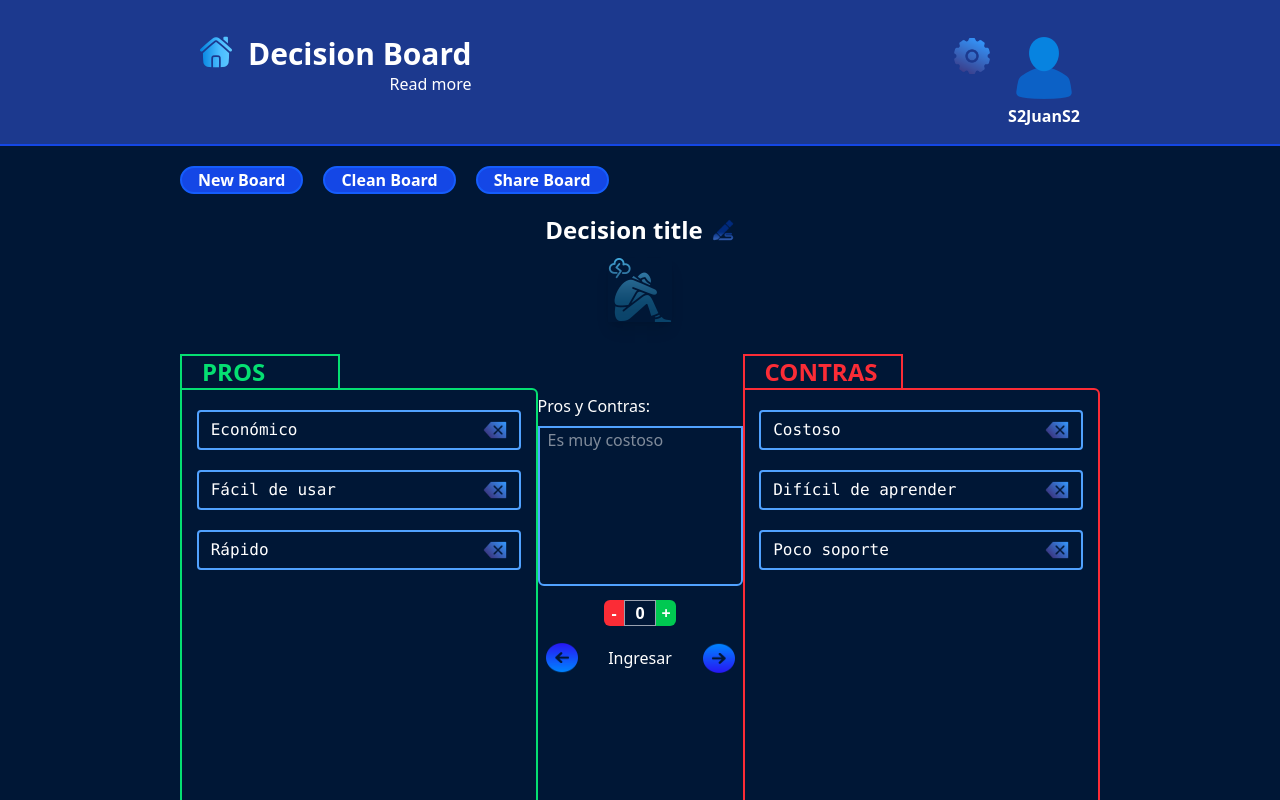
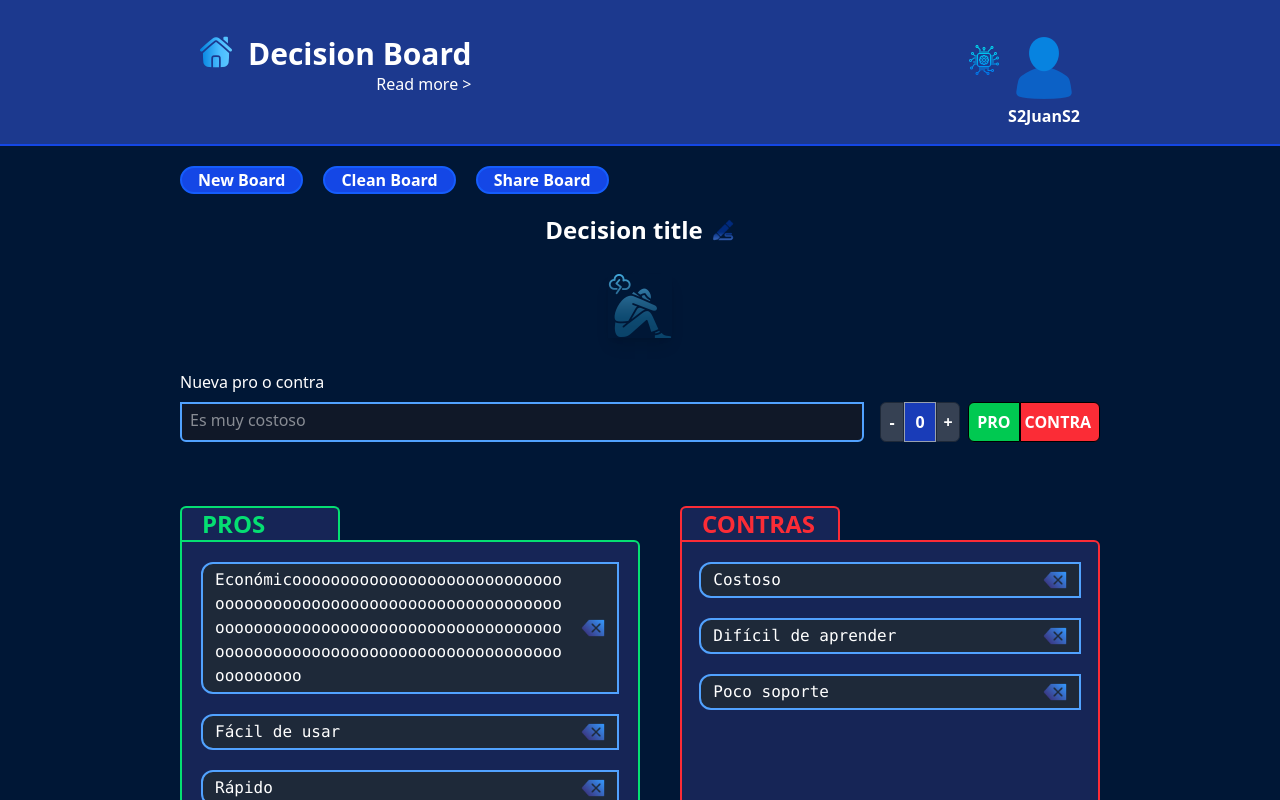
Before and after one commit to S2JuanS2/S2JuanS2.github.io, a React (Vite) app: page / in a window 1280 px wide. Shown: the top 800 px of the page. Built offline with nearby package versions, Linux system fonts and the light colour scheme.

Commit message:
Mejoras visuales

```diff
--- a/src/App.jsx
+++ b/src/App.jsx
@@ -33,10 +33,12 @@ function App(){
     return(
       <div>
         <Header></Header>
-        <Nav></Nav>
-        <Title></Title>
-        <Board></Board>
-        <Footer></Footer>
+        <div className="ml-45 mr-45">
+          <Nav></Nav>
+          <Title></Title>
+          <Board></Board>
+          <Footer></Footer>
+        </div>
       </div>
     );
   }
--- /dev/null
+++ b/src/components/AddFactor.jsx
@@ -0,0 +1,21 @@
+import NumberInput from './NumberInput';
+
+function AddFactor(){
+    return(
+        <div >
+            <h1 className="text-white mb-2 mt-8">Nueva pro o contra</h1>
+            <div className="flex justify-between mt-2">
+                <textarea type="text" className="border-2 border-blue-400 text-white rounded-b-md resize-none overflow-hidden h-10 w-11/12 pl-2 pr-2 pt-1 mr-2 mb-8 bg-gray-900" placeholder="Es muy costoso" maxLength={80}/>
+                <div className="ml-2 mr-2">
+                    <NumberInput></NumberInput>
+                </div>
+                <div className="flex flex-row justify-center">
+                    <button className="text-white bg-green-500 focus:outline-none w-auto cursor-pointer rounded-l-md font-bold p-1 pl-2 pr-2 h-10 border-1 border-black hover:border-1 hover:border-white transition-colors duration-300">PRO</button>
+                    <button className="text-white bg-red-500 focus:outline-none w-auto cursor-pointer rounded-r-md font-bold p-1 pr-2 h-10 border-1 border-black hover:border-1 hover:border-white transition-colors duration-300">CONTRA</button>
+                </div>
+            </div>
+        </div>
+    )
+}
+
+export default AddFactor;
--- a/src/components/Board.jsx
+++ b/src/components/Board.jsx
@@ -1,30 +1,20 @@
 import React from 'react';
 import CardList from "./CardList";
-import NumberInput from './NumberInput';
+import AddFactor from './AddFactor';
 
 function Board(){
 
     {/*TESST*/}
-    const pros = ["Económico", "Fácil de usar", "Rápido"];
+    const pros = ["Económicooooooooooooooooooooooooooooooooooooooooooooooooooooooooooooooooooooooooooooooooooooooooooooooooooooooooooooooooooooooooooooooooooooooooooooooooo", "Fácil de usar", "Rápido"];
     const contras = ["Costoso", "Difícil de aprender", "Poco soporte"];
 
     return (
-        <div className="flex justify-between ml-45 mr-45 mt-8 mb-50">
-            <CardList customClass="text-green-400" items={pros}>PROS</CardList>
-            <div className="mt-10">
-                <h1 className="text-white mb-2">Pros y Contras:</h1>
-                <textarea type="text" className="border-2 border-blue-400 text-white rounded-b-md resize-none overflow-hidden h-40 pl-2 pr-2" placeholder="Es muy costoso" maxLength={80}/>
-                <div>
-                    {/* NumberInput */}
-                    <NumberInput></NumberInput>
-                </div>
-                <div className="flex flex-row justify-between">
-                    <img src="/images/load.png" alt="load" className="w-8 h-8 ml-2 mt-2 cursor-pointer"/>
-                    <h3 className='mt-3 text-white font-medium'>Ingresar</h3>
-                    <img src="/images/load.png" alt="load" className="w-8 h-8 mr-2 mt-2 cursor-pointer transform rotate-180"/>
-                </div>
+        <div>
+            <AddFactor></AddFactor>
+            <div className="flex justify-between gap-x-10 mt-8 mb-50">
+                <CardList customClass="text-green-400" items={pros}>PROS</CardList>
+                <CardList customClass="text-red-500" items={contras}>CONTRAS</CardList>
             </div>
-            <CardList customClass="text-red-500" items={contras}>CONTRAS</CardList>
         </div>
     );
 }
--- a/src/components/Card.jsx
+++ b/src/components/Card.jsx
@@ -3,12 +3,11 @@ import React from 'react';
 function Card({children}){
     return(
         <div className="flex justify-center mt-5">
-            <div className="flex justify-between border-2 rounded-sm w-11/12 h-10 text-blue-400 items-center">
-                <p className='pl-3 text-white font-mono'>{children}</p>
-                {/*
-                <p className="text-white font-bold">7</p>
-                */}
-                <img src="/images/delete.png" alt="delete" className="w-6 h-6 mr-3 cursor-pointer transition-transform duration-300 hover:scale-120"/>
+            <div className="flex justify-between border-2 rounded-l-xl w-11/12 min-h-8 text-blue-400 items-center bg-gray-800">
+                <p className='p-1 pl-3 text-white font-mono overflow-auto break-words'>{children}</p>
+                <img src="/images/delete.png" alt="delete" className="w-6 h-6 mr-3 ml-2 cursor-pointer transition-transform duration-300 hover:scale-120"/>
+            </div>
+            <div>
             </div>
         </div>
     )
--- a/src/components/CardList.jsx
+++ b/src/components/CardList.jsx
@@ -3,9 +3,9 @@ import Card from './Card';
 
 function CardList({customClass, children, items}){
     return(
-        <div className="w-150">
-            <h1 className={`${customClass} font-bold text-2xl border-t-2 border-l-2 border-r-2 w-40 pl-5`}>{children}</h1>
-            <div className={`${customClass} border-2 h-150 rounded-r-md rounded-b-md`}>
+        <div className="w-6/12">
+            <h1 className={`${customClass} font-bold text-2xl border-t-2 border-l-2 border-r-2 w-40 pl-5 bg-blue-950 rounded-t-md`}>{children}</h1>
+            <div className={`${customClass} border-2 h-150 rounded-r-md rounded-b-md bg-blue-950`}>
                 {items.map((item, index) => (
                     <Card key={index}>{item}</Card>
                 ))}
--- a/src/components/Header.jsx
+++ b/src/components/Header.jsx
@@ -8,13 +8,15 @@ function Header(){
                         <h1 className="font-bold text-3xl text-white">Decision Board</h1>
                     </div>
                     <div className="text-right">
-                    <a href="" className=" text-white hover:underline">Read more</a>
+                    <a href="" className=" text-white hover:underline">Read more &gt;</a>
                     </div>
                 </div>
                 <div className="flex justify-end mt-9 mr-50">
-                    <img src="/images/config-sec-img.png" alt="home"  className="w-10 h-10 mr-4 transition-transform duration-300 hover:scale-120 cursor-pointer"/>
                     <div className="flex flex-col items-center">
-                        <img src="/images/user-img.png" alt="home" className="w-16 h-16  transition-transform duration-300 hover:scale-120 cursor-pointer"/>
+                        <img src="/images/config-img.png" alt="config"  className="w-8 h-8 mr-2 mt-2 transition-transform duration-300 hover:scale-120 cursor-pointer"/>
+                    </div>
+                    <div className="flex flex-col items-center">
+                        <img src="/images/user-img.png" alt="user" className="w-16 h-16  transition-transform duration-300 hover:scale-120 cursor-pointer"/>
                         <p className="font-bold text-white pt-1">S2JuanS2</p>
                     </div>
                 </div>
--- a/src/components/Nav.jsx
+++ b/src/components/Nav.jsx
@@ -2,7 +2,7 @@ import Button from "./Button";
 
 function Nav(){
     return(
-        <div className="w-fit ml-45 mt-5">
+        <div className="w-fit mt-5">
             <div className="flex space-x-5">
                 <Button>New Board</Button>
                 <Button>Clean Board</Button>
--- a/src/components/NumberInput.jsx
+++ b/src/components/NumberInput.jsx
@@ -17,10 +17,10 @@ function NumberInput(){
     };
 
     return(
-        <div className="flex justify-center mt-2 mb-2">
-            <button className="text-white bg-red-500 focus:outline-none w-5 cursor-pointer rounded-l-md font-bold" onClick={decrement}>-</button>
-            <input type="text" className="text-white text-center border border-gray-400 w-8 font-bold" value={count} readOnly/>
-            <button className="text-white bg-green-500 focus:outline-none w-5 cursor-pointer rounded-r-md font-bold" onClick={increment}>+</button>
+        <div className="flex justify-center mb-2">
+            <button className="text-white bg-gray-700 border-gray-800 focus:outline-none w-6 h-10 cursor-pointer rounded-l-md font-bold border-1 hover:border-gray-400 transition-colors duration-300" onClick={decrement}>-</button>
+            <input type="text" className="text-white text-center border border-gray-400 w-8 font-bold bg-blue-800" value={count} readOnly/>
+            <button className="text-white bg-gray-700 border-gray-800 focus:outline-none w-6 cursor-pointer rounded-r-md font-bold border-1 hover:border-gray-400 transition-colors duration-300" onClick={increment}>+</button>
         </div>
     )
 }
--- a/src/components/Title.jsx
+++ b/src/components/Title.jsx
@@ -5,7 +5,7 @@ function Title(){
                 <h1 className="text-white font-bold text-2xl mb-3">Decision title</h1>
                 <img src="/images/edit.png" alt="edit" className="cursor-pointer w-6 h-6 mt-1 ml-2 transition-transform duration-300 hover:scale-120"/>
             </div>
-            <img src="/images/confused.png" alt="confused" className="shadow-lg"/>
+            <img src="/images/confused.png" alt="confused" className="shadow-lg mt-4"/>
         </div>
     );
 }
```
